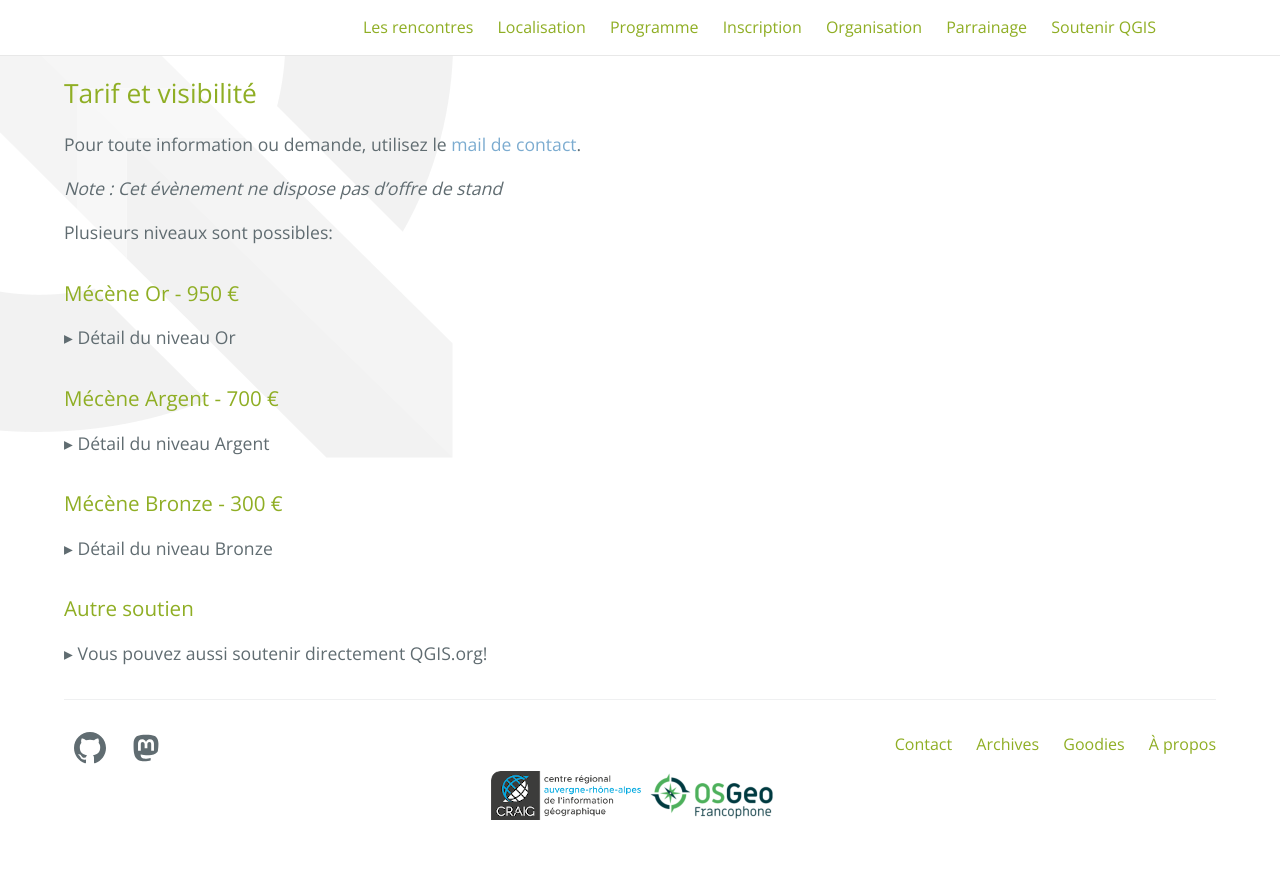
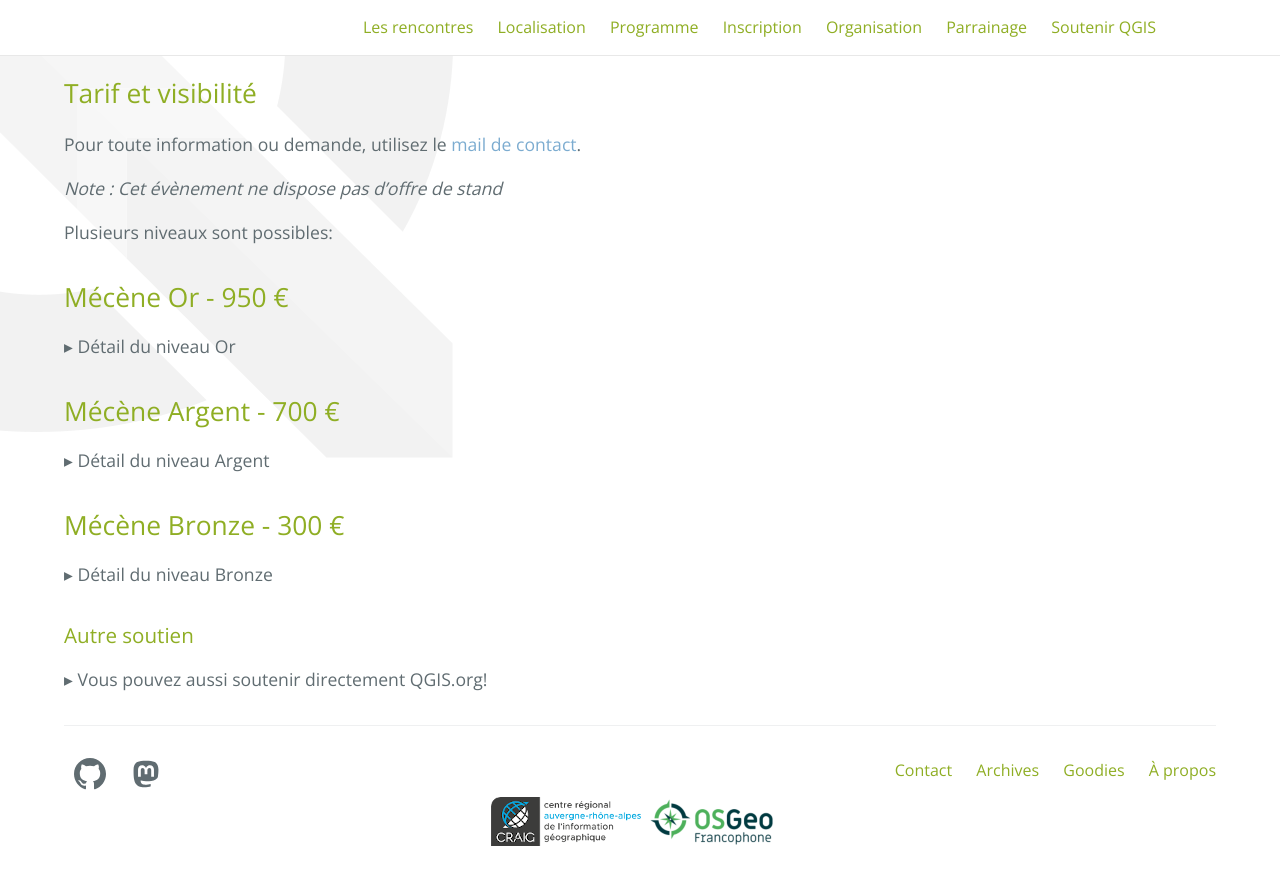
Before and after one commit to OSGeo-fr/QGIS-conf-fr-website, a Jekyll site: the page built from z30_parrainages.md, in a window 1280 px wide and 900 px high, scrolled down 841 px. Shown: the top 885 px of the window. Built offline with Jekyll 4.4.1, drawn with Linux system fonts in a browser that asks for light colours.

Commit message:
bigger sponsoring titles

```diff
--- a/z30_parrainages.md
+++ b/z30_parrainages.md
@@ -103,7 +103,7 @@ _Note : Cet évènement ne dispose pas d'offre de stand_
 
 Plusieurs niveaux sont possibles:
 
-### Mécène Or - 950 €
+## Mécène Or - 950 €
 
 <details>
     <summary>▸ Détail du niveau Or</summary><p>
@@ -124,7 +124,7 @@ Plusieurs niveaux sont possibles:
 </details>
 
 
-### Mécène Argent - 700 €
+## Mécène Argent - 700 €
 
 <details><summary>▸ Détail du niveau Argent</summary><p>
 
@@ -140,7 +140,7 @@ Plusieurs niveaux sont possibles:
 </ul>
 </p></details>
 
-### Mécène Bronze - 300 €
+## Mécène Bronze - 300 €
 
 <details><summary>▸ Détail du niveau Bronze</summary><p>
 
```
